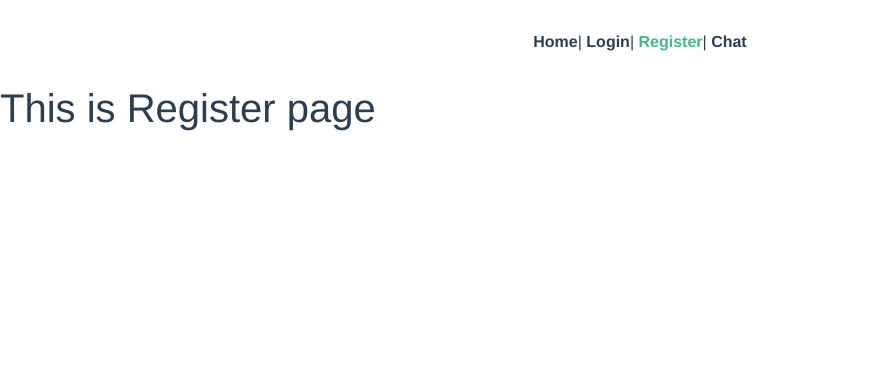
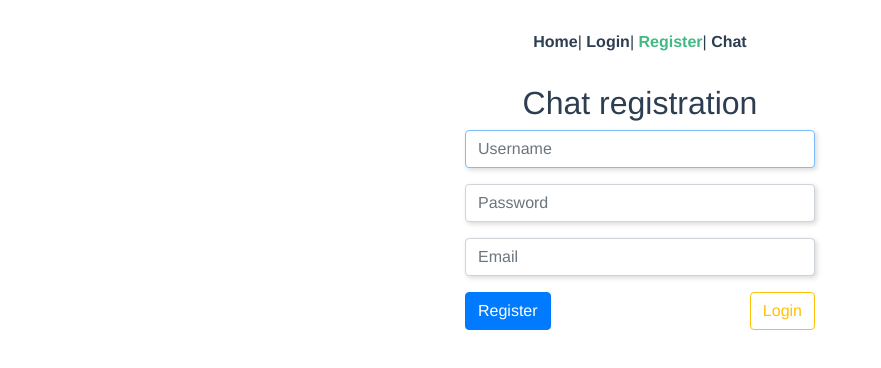
Before and after one commit to RajovicMirko/chatroom, a Vue app: page /register in a window 1280 px wide. Shown: the top 368 px of the page, without its empty margins (0-881 px from the left). Built offline with nearby package versions, Linux system fonts and the light colour scheme.

Commit message:
Registration page added registration page logic

```diff
--- a/src/views/Home.vue
+++ b/src/views/Home.vue
@@ -1,5 +1,5 @@
 <template>
-  <div class="home bg-primary">
+  <div class="home">
     <h1>This is {{this.$router.history.current.name}} page</h1>
   </div>
 </template>
--- a/src/views/Login.vue
+++ b/src/views/Login.vue
@@ -25,7 +25,7 @@
 
       <div class="actions d-flex justify-content-between">
         <button type="submit" class="btn btn-primary">Login</button>
-        <button type="button" class="btn btn-secondary" @click="regiserPage">Register</button>
+        <button type="button" class="btn btn-outline-warning" @click="regiserPage">Register</button>
       </div>
     </form>
   </div>
--- a/src/views/Register.vue
+++ b/src/views/Register.vue
@@ -1,14 +1,82 @@
 <template>
-  <div>
-    <h1>This is {{this.$router.history.current.name}} page</h1>
+  <div class="register container d-flex justify-content-center align-items-center">
+    <form class="register-form" @submit="submitForm">
+      <div class="title text-center">
+        <h2>Chat registration</h2>
+      </div>
+
+      <div class="inputs">
+        <input
+          ref="username"
+          type="username"
+          class="form-control"
+          id="username"
+          placeholder="Username"
+          v-model="username"
+        />
+        <input
+          type="password"
+          class="form-control"
+          id="password"
+          placeholder="Password"
+          v-model="password"
+        />
+        <input type="email" class="form-control" id="email" placeholder="Email" v-model="email" />
+      </div>
+
+      <div class="actions d-flex justify-content-between">
+        <button type="submit" class="btn btn-primary">Register</button>
+        <button type="button" class="btn btn-outline-warning" @click="loginPage">Login</button>
+      </div>
+    </form>
   </div>
 </template>
 
 <script>
 export default {
-  name: "Register"
+  name: "Register",
+  data() {
+    return {
+      username: "",
+      password: "",
+      email: ""
+    };
+  },
+
+  mounted() {
+    this.$refs.username.focus();
+  },
+
+  methods: {
+    submitForm(e) {
+      e.preventDefault();
+      e.stopPropagation();
+
+      console.log("submit register form", "add validation");
+      console.log(this.$data);
+    },
+
+    loginPage() {
+      this.$router.push({
+        path: "/login"
+      });
+    }
+  }
 };
 </script>
 
 <style>
+.register {
+  /* Solve full height problem */
+  /* height: 100vh; */
+}
+
+.register-form {
+  width: 350px;
+}
+
+.register-form .inputs input {
+  margin-bottom: 1rem;
+  box-shadow: 2px 2px 5px rgba(0, 0, 0, 0.15);
+}
 </style>
```
